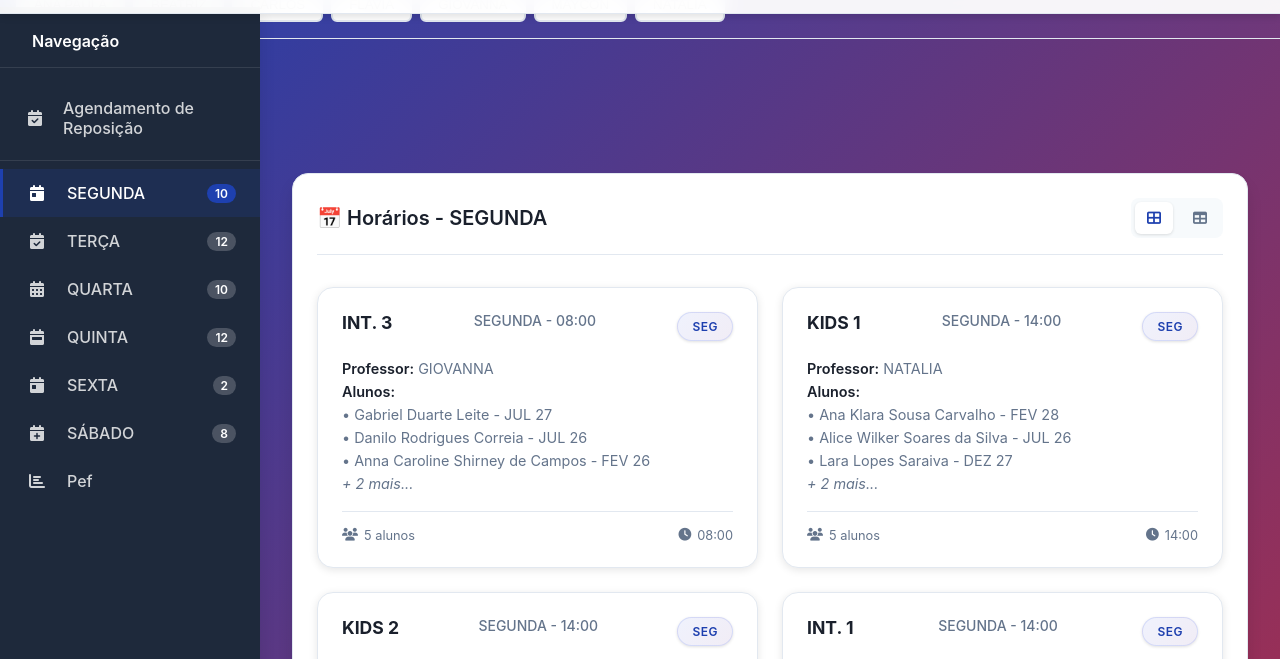
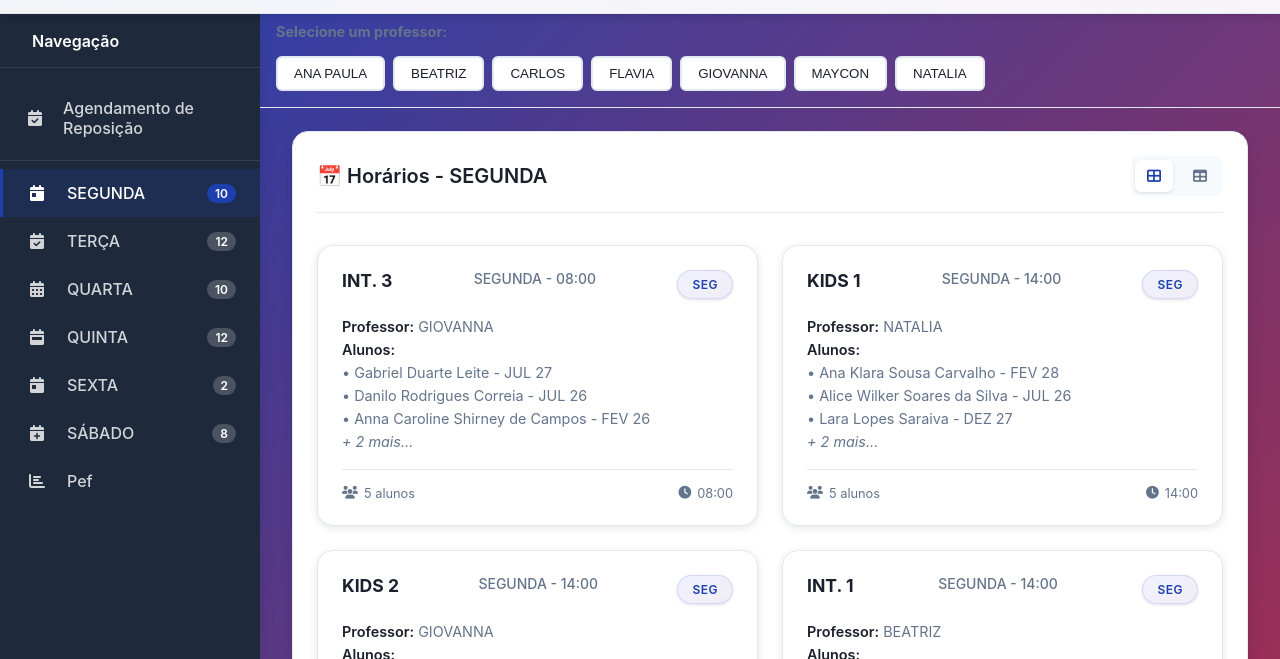
Before and after one commit to TheCarlosRamos/Maikito-san, a website: page index.html in a window 1280 px wide. Shown: the part 63-722 px from the top of the page. Drawn offline with Linux system fonts and the light colour scheme.

Commit message:
melhora botões de selecionar professores

```diff
--- a/index.html
+++ b/index.html
@@ -27,7 +27,7 @@
         <div class="nav-items" id="navItems"></div>
     </nav>
 
-    <div id="secondaryNav" style="display: flex; flex-wrap: wrap; gap: 0.5rem; padding: 1rem; background: rgba(102, 126, 234, 0.05); border-bottom: 1px solid var(--border-color); display: none;"></div>
+    <div id="secondaryNav"></div>
 
     <main class="main-content">
         <section class="stats-overview" id="statsOverview"></section>
--- a/script.js
+++ b/script.js
@@ -158,6 +158,7 @@
     setupSecondaryNavigation(dia) {
         // Usar container secundário de navegação para professores
         const secondaryNav = document.getElementById('secondaryNav');
+        const mainContent = document.querySelector('.main-content');
         if (!secondaryNav) return;
 
         const professores = this.getProfessoresPorDia(dia);
@@ -165,7 +166,14 @@
         // Mostrar/esconder a barra de secundária
         secondaryNav.style.display = professores.length > 0 ? 'flex' : 'none';
 
-        secondaryNav.innerHTML = '<strong style="width: 100%; color: var(--text-secondary); font-size: 0.9rem; margin-bottom: 0.5rem;">👨‍🏫 Selecione um professor:</strong>';
+        // Adicionar ou remover classe do main content
+        if (professores.length > 0) {
+            mainContent.classList.add('secondary-nav-visible');
+        } else {
+            mainContent.classList.remove('secondary-nav-visible');
+        }
+
+        secondaryNav.innerHTML = '<strong style="width: 100%; color: var(--text-secondary); font-size: 0.9rem; margin-bottom: 0.5rem;"> Selecione um professor:</strong>';
 
         professores.forEach(prof => {
             const btn = document.createElement('button');
@@ -197,7 +205,7 @@
     }
 
     selectProfessor(professor) {
-        console.log('👨‍🏫 Professor selecionado:', professor);
+        console.log('Professor selecionado:', professor);
         this.currentProfessor = professor;
         this.setupSecondaryNavigation(this.currentDay);
         this.renderContent();
--- a/styles.css
+++ b/styles.css
@@ -191,9 +191,30 @@
 /* Main Content */
 .main-content {
     margin-left: 260px;
-    margin-top: 70px;
+    margin-top: 80px;
     padding: 2rem;
-    min-height: calc(100vh - 70px);
+    min-height: calc(100vh - 80px);
+    transition: margin-top 0.3s ease;
+}
+
+.main-content.secondary-nav-visible {
+    margin-top: 130px;
+}
+
+/* Secondary Navigation */
+#secondaryNav {
+    position: fixed;
+    top: 70px;
+    left: 260px;
+    right: 0;
+    z-index: 999;
+    display: flex;
+    flex-wrap: wrap;
+    gap: 0.5rem;
+    padding: 1rem;
+    background: rgba(102, 126, 234, 0.05);
+    border-bottom: 1px solid var(--border-color);
+    display: none;
 }
 
 /* Stats Overview */
```
